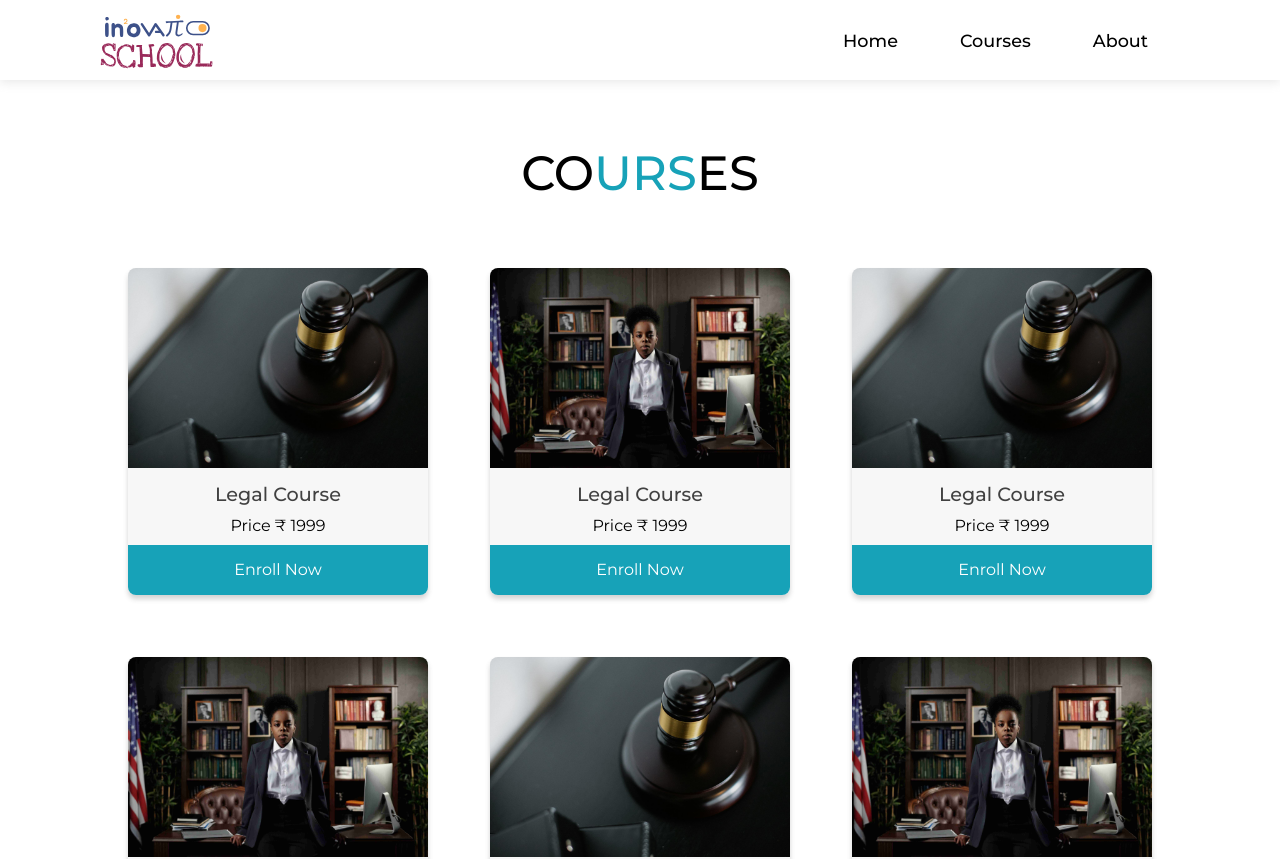
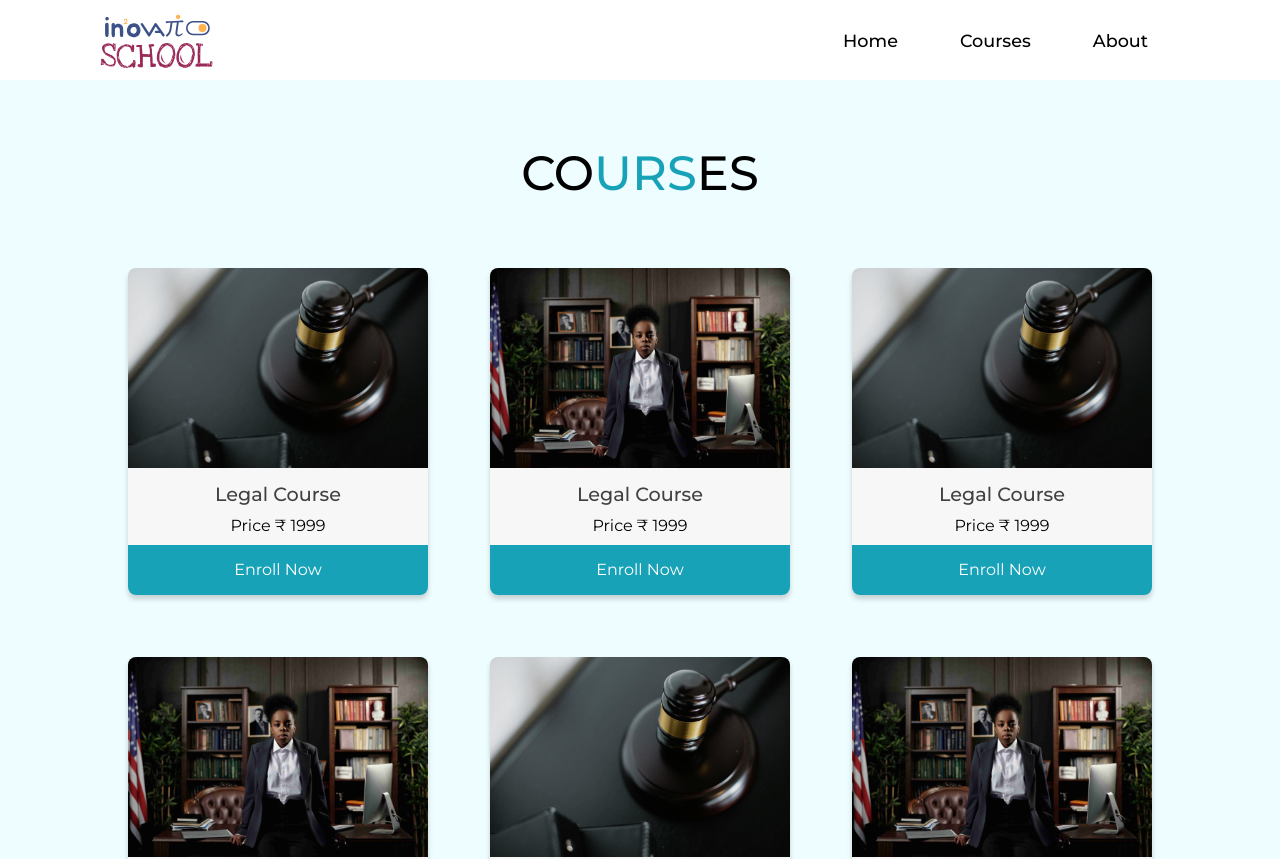
Before and after one commit to AvinashAndhale01/innovation-school, a React (Vite) app: page /course in a window 1280 px wide. Shown: the top 859 px of the page. Built offline with nearby package versions, Linux system fonts and the light colour scheme; a web font is replaced by a local one.

Commit message:
change courses bg color

```diff
--- a/src/components/customNavbar/navbar.scss
+++ b/src/components/customNavbar/navbar.scss
@@ -48,11 +48,10 @@
     .navbar {
       justify-content: center;
       flex-direction: column;
-      // height: 14vh;
+      padding: 0;
 
       .menu-list{
         display: none;
-        // padding: 20px 0;
       }
     }
   }
--- a/src/pages/home/componets/courses.scss
+++ b/src/pages/home/componets/courses.scss
@@ -7,6 +7,7 @@
   align-items: center;
   color: #000;
   position: relative;
+  background-color: #eefdff;
 
   h1 {
     font-size: 3rem;
```
